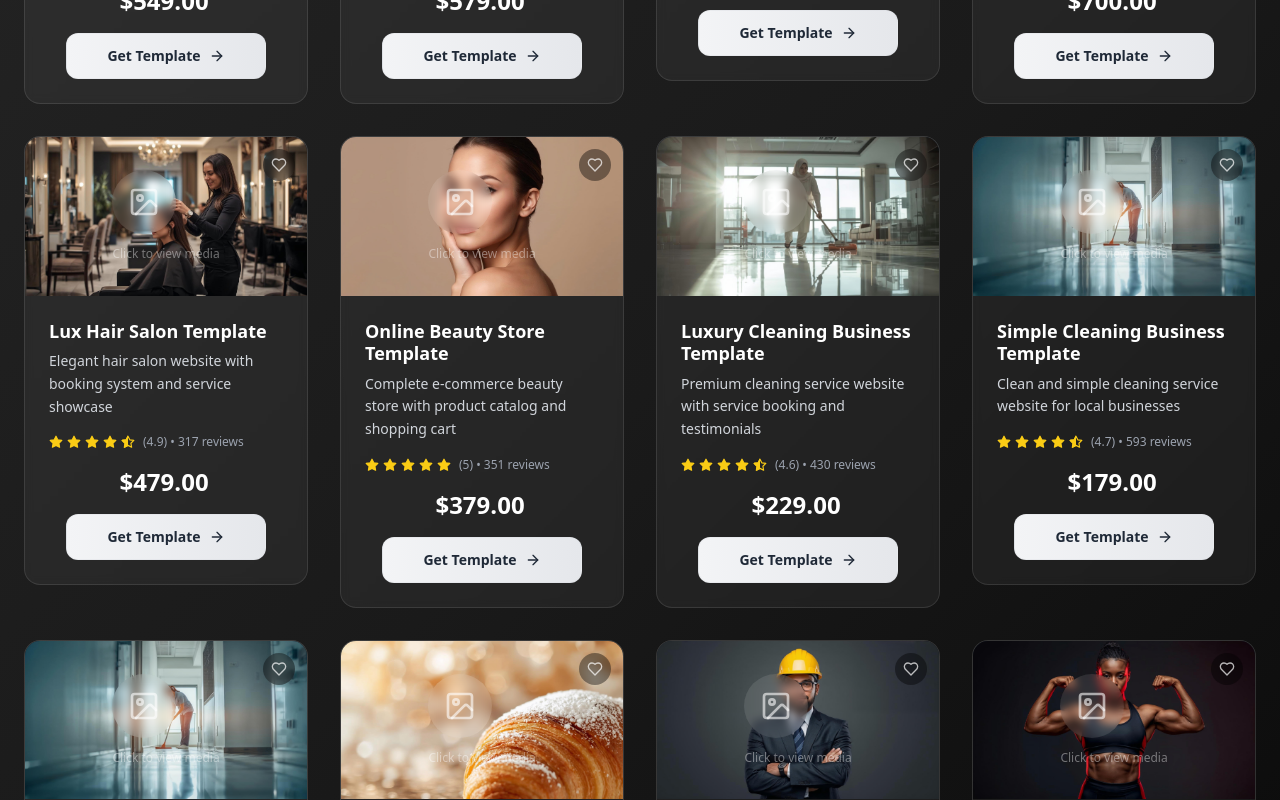
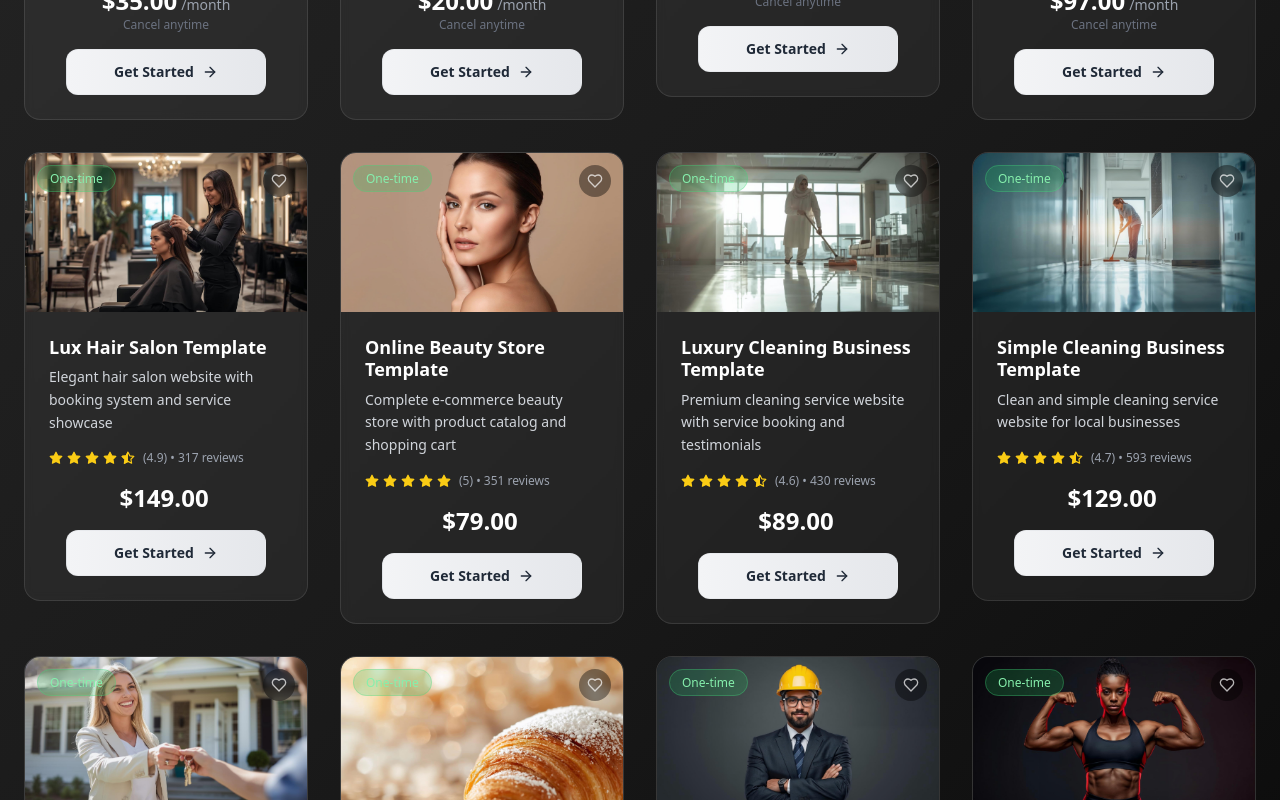
Before and after one commit to EThorntonNexusLuma/template-store, a React (Vite) app: page / in a window 1280 px wide. Shown: the part 1120-1920 px from the top of the page. Built offline with nearby package versions, Linux system fonts and the light colour scheme.

Commit message:
Fix image loading for GitHub Pages deployment - add media paths and utils

```diff
--- a/src/components/ProductCard.tsx
+++ b/src/components/ProductCard.tsx
@@ -1,7 +1,7 @@
 import React, { useState, useEffect } from "react";
-import { Heart, Image as ImageIcon, Star, ArrowRight } from "lucide-react";
+import { Heart, Star, ArrowRight } from "lucide-react";
 import type { Product } from "../stripe-config";
-import { ProductMediaModal } from "./ProductMediaModal";
+import { getProductMediaPath } from "../utils/paths";
 
 type Props = {
   product: Product;
@@ -10,13 +10,11 @@ type Props = {
 };
 
 export const ProductCard: React.FC<Props> = ({ product, onLike, isLiked }) => {
-  const [isModalOpen, setIsModalOpen] = useState(false);
   const [reviewData, setReviewData] = useState({ rating: 4.9, count: 124 });
 
   // Generate initial rating and review count based on product
   useEffect(() => {
     const generateRatingData = (productId: string) => {
-      // Use product ID to generate consistent but varied ratings
       const seed = productId.charCodeAt(productId.length - 1);
       const ratings = [4.6, 4.7, 4.8, 4.9, 5.0];
       const baseCounts = [89, 156, 203, 287, 342, 411, 578, 634, 721, 856];
@@ -36,14 +34,13 @@ export const ProductCard: React.FC<Props> = ({ product, onLike, isLiked }) => {
   // Real-time review updates
   useEffect(() => {
     const interval = setInterval(() => {
-      // 20% chance of a review update every 8-15 seconds
       if (Math.random() < 0.2) {
         setReviewData(prev => ({
           ...prev,
           count: prev.count + 1
         }));
       }
-    }, Math.random() * 7000 + 8000); // Random interval between 8-15 seconds
+    }, Math.random() * 7000 + 8000);
 
     return () => clearInterval(interval);
   }, []);
@@ -81,154 +78,31 @@ export const ProductCard: React.FC<Props> = ({ product, onLike, isLiked }) => {
     return stars;
   };
 
-  // Map product IDs to payment links
-  const getPaymentLink = (productId: string) => {
-    const paymentLinks: Record<string, string> = {
-      'prod_1': 'https://buy.stripe.com/28E4gy2109XbbrW8TPbQY0v',           // DreamVision Artist Pro (Business Coach)
-      'prod_2': 'https://buy.stripe.com/eVq14maxwglzcw0fidbQY0u',           // DreamVision Pro Member (Lux Auto)
-      'prod_3': 'https://buy.stripe.com/fZueVcfRQd9n9jO5HDbQY0w',          // Nexus Luma Web Design (Pro) (Lux Home)
-      'prod_4': 'https://buy.stripe.com/dRm8wO6hgc5jbrW4DzbQY0o',          // Nexus Luma Web Design Starter (Credit Wise)
-      'prod_5': 'https://buy.stripe.com/aFa28q0WW4CR67C5HDbQY0t',           // E-commerce Pro Template (Lux Hair)
-      'prod_6': 'https://buy.stripe.com/bJeaEW8po8T78fKb1XbQY0s',           // Portfolio Showcase Premium (Beauty Store)
-      'prod_7': 'https://buy.stripe.com/aFa6oG498c5j0Ni8TPbQY0p',           // Business Landing Pro (Lux Clean)
-      'prod_8': 'https://buy.stripe.com/8x2aEWgVU3yN53yb1XbQY0r',           // Restaurant Template Suite (Simple)
-      'prod_9': 'https://buy.stripe.com/7sYdR85dc9Xb67C3zvbQY0y',           // SaaS Dashboard Kit (Clean)
-      'prod_10': 'https://buy.stripe.com/8x2aEW8po0mBanS2vrbQY0q',          // Real Estate Pro (Better Baking)
-      'prod_11': 'https://buy.stripe.com/14AcN48pod9nanS2vrbQY0z',          // Healthcare Template (Construction)
-      'prod_12': 'https://buy.stripe.com/eVqeVcgVUc5jcw02vrbQY0x'           // Education Platform (Fitness)
-    };
-    return paymentLinks[productId] || '#'; // fallback to # if no link found
-  };
-
-  // Map product IDs to the folder names and actual filenames
-  const getProductMedia = (productId: string) => {
-    const mediaMap: Record<string, { folder: string; image: string; gif: string }> = {
-      'prod_1': {
-        folder: 'business',
-        image: 'Business coach.jpg',
-        gif: 'credit repair.gif'
-      },
-      'prod_2': {
-        folder: 'lux-auto',
-        image: 'Sales Girl.jpg',
-        gif: 'Luxury Auto.gif'
-      },
-      'prod_3': {
-        folder: 'lux-home',
-        image: 'create a simple real estate home sold giving keys.jpg',
-        gif: 'Luxury Home.gif'
-      },
-      'prod_4': {
-        folder: 'credit-wise',
-        image: 'beautiful black business woman.jpg',
-        gif: 'smart credit.gif'
-      },
-      'prod_5': {
-        folder: 'lux-hair',
-        image: 'luxury hair salon latina.jpg',
-        gif: 'luxury hair temp.gif'
-      },
-      'prod_6': {
-        folder: 'beauty-store',
-        image: 'Beauty model.jpg',
-        gif: 'Lux Beauty Store.gif'
-      },
-      'prod_7': {
-        folder: 'lux-clean',
-        image: 'lux cleaning.jpg',
-        gif: 'Cleaning Website.gif'
-      },
-      'prod_8': {
-        folder: 'simple',
-        image: 'Simple Clean.jpg',
-        gif: 'Cleaning website 2.gif'
-      },
-      'prod_9': {
-        folder: 'clean',
-        image: 'Simple Clean.jpg',
-        gif: 'Cleaning Website.gif'
-      },
-      'prod_10': {
-        folder: 'better-baking',
-        image: 'Baked Bread.jpg',
-        gif: 'Bakery.gif'
-      },
-      'prod_11': {
-        folder: 'construction',
-        image: 'create a construction worker business man.jpg',
-        gif: 'Contruction website template.gif'
-      },
-      'prod_12': {
-        folder: 'fitness',
-        image: 'fitness woman.jpg',
-        gif: 'Gym website.gif'
-      }
-    };
-    return mediaMap[productId] || { folder: 'business', image: 'Business coach.jpg', gif: 'credit repair.gif' };
-  };
-
-  const productMedia = getProductMedia(product.id);
-  const mediaItems = [
-    {
-      id: '1',
-      type: 'image' as const,
-      url: `/products/${productMedia.folder}/${productMedia.image}`,
-      title: `${product.name} - Preview`
-    },
-    {
-      id: '2',
-      type: 'image' as const,
-      url: `/products/${productMedia.folder}/${productMedia.gif}`,
-      title: `${product.name} - Demo`
-    }
-  ];
-
-  const handleCardClick = () => {
-    setIsModalOpen(true);
-  };
-
-  const handlePaymentClick = () => {
-    const paymentUrl = getPaymentLink(product.id);
-    if (paymentUrl !== '#') {
-      window.open(paymentUrl, '_blank');
+  const handleGetStarted = () => {
+    if (product.checkoutUrl) {
+      window.open(product.checkoutUrl, '_blank');
     }
   };
 
   return (
-    <>
-      <div className="group relative bg-white/5 backdrop-blur-sm rounded-2xl border border-white/10 overflow-hidden hover:border-white/20 hover:bg-white/10 transition-all duration-500 hover:shadow-2xl hover:shadow-yellow-500/10 hover:-translate-y-1">
-        <div
-          className="relative aspect-video bg-gradient-to-br from-gray-800 to-gray-900 overflow-hidden cursor-pointer group/media"
-          onClick={handleCardClick}
-        >
-          <div className="absolute inset-0 bg-gradient-to-b from-transparent to-black/20" />
+    <div className="group relative bg-white/5 backdrop-blur-sm rounded-2xl border border-white/10 overflow-hidden hover:border-white/20 hover:bg-white/10 transition-all duration-500 hover:shadow-2xl hover:shadow-yellow-500/10 hover:-translate-y-1">
+      <div className="relative aspect-video bg-gradient-to-br from-gray-800 to-gray-900 overflow-hidden cursor-pointer group/media">
+        <div className="absolute inset-0 bg-gradient-to-b from-transparent to-black/20" />
 
-          {/* Display the first image as main preview */}
+        {product.media ? (
           <img
-            src={`/products/${productMedia.folder}/${productMedia.image}`}
+            src={getProductMediaPath(product.media.folder, product.media.image)}
             alt={product.name}
             className="absolute inset-0 w-full h-full object-cover group-hover/media:scale-105 transition-transform duration-300"
             onError={(e) => {
-              // Fallback to placeholder if image doesn't exist
               e.currentTarget.style.display = 'none';
             }}
           />
+        ) : null}
 
-          {/* Fallback placeholder when image doesn't load */}
-          <div className="absolute inset-0 flex items-center justify-center group-hover/media:scale-105 transition-transform duration-300">
-            <div className="relative">
-              <div className="w-16 h-16 rounded-full bg-white/10 backdrop-blur-sm flex items-center justify-center mb-3">
-                <ImageIcon className="w-8 h-8 text-white/60" />
-              </div>
-              <div className="text-center">
-                <p className="text-xs text-white/40 font-medium">Click to view media</p>
-              </div>
-            </div>
-          </div>
-
-          <div className="absolute inset-0 bg-black/20 opacity-0 group-hover/media:opacity-100 transition-opacity duration-300 flex items-center justify-center">
-            <div className="text-white/80 text-sm font-medium">View Gallery</div>
-          </div>
+        <div className="absolute inset-0 bg-black/20 opacity-0 group-hover/media:opacity-100 transition-opacity duration-300 flex items-center justify-center">
+          <div className="text-white/80 text-sm font-medium">View Template</div>
+        </div>
 
         <button
           aria-label={isLiked ? "Unlike" : "Like"}
@@ -244,6 +118,16 @@ export const ProductCard: React.FC<Props> = ({ product, onLike, isLiked }) => {
             }`}
           />
         </button>
+
+        <div className="absolute top-3 left-3">
+          <span className={`px-3 py-1 rounded-full text-xs font-medium backdrop-blur-sm ${
+            product.mode === "subscription"
+              ? "bg-blue-500/20 text-blue-300 border border-blue-400/30"
+              : "bg-green-500/20 text-green-300 border border-green-400/30"
+          }`}>
+            {product.mode === "subscription" ? "Subscription" : "One-time"}
+          </span>
+        </div>
       </div>
 
       <div className="p-6">
@@ -279,10 +163,10 @@ export const ProductCard: React.FC<Props> = ({ product, onLike, isLiked }) => {
 
         <div className="flex justify-center">
           <button
-            onClick={handlePaymentClick}
+            onClick={handleGetStarted}
             className="group/btn relative px-8 py-3 bg-gradient-to-r from-gray-100 to-gray-200 hover:from-teal-500 hover:to-teal-600 text-gray-800 hover:text-white font-semibold rounded-xl transition-all duration-300 hover:shadow-lg hover:shadow-teal-500/25 hover:scale-105 min-h-[44px] flex items-center justify-center gap-2 border border-gray-300/30 backdrop-blur-sm w-full max-w-[200px]"
           >
-            <span className="text-sm">Get Template</span>
+            <span className="text-sm">Get Started</span>
             <ArrowRight className="w-4 h-4 group-hover/btn:translate-x-0.5 transition-transform" />
           </button>
         </div>
@@ -290,14 +174,5 @@ export const ProductCard: React.FC<Props> = ({ product, onLike, isLiked }) => {
 
       <div className="absolute inset-0 rounded-2xl bg-gradient-to-r from-yellow-500/5 via-transparent to-yellow-500/5 opacity-0 group-hover:opacity-100 transition-opacity duration-500 pointer-events-none" />
     </div>
-
-    {/* Modal */}
-    <ProductMediaModal
-      isOpen={isModalOpen}
-      onClose={() => setIsModalOpen(false)}
-      product={product}
-      media={mediaItems}
-    />
-  </>
   );
 };
--- a/src/stripe-config.ts
+++ b/src/stripe-config.ts
@@ -5,7 +5,12 @@ export interface Product {
   description: string;
   price: number;
   mode: 'payment' | 'subscription';
-  checkoutUrl?: string;
+  checkoutUrl: string;
+  media?: {
+    folder: string;
+    image: string;
+    gif: string;
+  };
 }
 
 export const products: Product[] = [
@@ -14,108 +19,168 @@ export const products: Product[] = [
     priceId: 'price_1',
     name: 'DreamVision Business Coach Template',
     description: 'Professional business coaching website template for coaches and consultants',
-    price: 549.00,
-    mode: 'payment',
-    checkoutUrl: 'https://buy.stripe.com/28E4gy2109XbbrW8TPbQY0v'
+    price: 35.00,
+    mode: 'subscription',
+    checkoutUrl: 'https://buy.stripe.com/bIY01M8Cr8kX2Ri4gg',
+    media: {
+      folder: 'business',
+      image: 'Business coach.jpg',
+      gif: 'credit repair.gif'
+    }
   },
   {
     id: 'prod_2',
     priceId: 'price_2',
     name: 'Luxury Auto Website Template',
     description: 'Premium automotive dealership website with luxury car showcases and lead generation',
-    price: 579.00,
-    mode: 'payment',
-    checkoutUrl: 'https://buy.stripe.com/eVq14maxwglzcw0fidbQY0u'
+    price: 20.00,
+    mode: 'subscription',
+    checkoutUrl: 'https://buy.stripe.com/00g6qc5oN8kXaiIcMN',
+    media: {
+      folder: 'lux-auto',
+      image: 'Sales Girl.jpg',
+      gif: 'Luxury Auto.gif'
+    }
   },
   {
     id: 'prod_3',
     priceId: 'price_3',
     name: 'Basic Real Estate Website Template',
     description: 'Essential real estate website with property listings and agent profiles',
-    price: 349.00,
-    mode: 'payment',
-    checkoutUrl: 'https://buy.stripe.com/fZueVcfRQd9n9jO5HDbQY0w'
+    price: 297.00,
+    mode: 'subscription',
+    checkoutUrl: 'https://buy.stripe.com/fZe2a28Cr8kXbmM4gh',
+    media: {
+      folder: 'lux-home',
+      image: 'create a simple real estate home sold giving keys.jpg',
+      gif: 'Luxury Home.gif'
+    }
   },
   {
     id: 'prod_4',
     priceId: 'price_4',
     name: 'Credit Wise Finance Coach',
     description: 'Financial coaching website template for credit repair and financial advisors',
-    price: 700.00,
-    mode: 'payment',
-    checkoutUrl: 'https://buy.stripe.com/dRm8wO6hgc5jbrW4DzbQY0o'
+    price: 97.00,
+    mode: 'subscription',
+    checkoutUrl: 'https://buy.stripe.com/aEU5mc4kLcBjgGQ5kl',
+    media: {
+      folder: 'credit-wise',
+      image: 'beautiful black business woman.jpg',
+      gif: 'smart credit.gif'
+    }
   },
   {
     id: 'prod_5',
     priceId: 'price_5',
     name: 'Lux Hair Salon Template',
     description: 'Elegant hair salon website with booking system and service showcase',
-    price: 479.00,
+    price: 149.00,
     mode: 'payment',
-    checkoutUrl: 'https://buy.stripe.com/aFa28q0WW4CR67C5HDbQY0t'
+    checkoutUrl: 'https://buy.stripe.com/28o7uggcV4Z7cwU6oo',
+    media: {
+      folder: 'lux-hair',
+      image: 'luxury hair salon latina.jpg',
+      gif: 'luxury hair temp.gif'
+    }
   },
   {
     id: 'prod_6',
     priceId: 'price_6',
     name: 'Online Beauty Store Template',
     description: 'Complete e-commerce beauty store with product catalog and shopping cart',
-    price: 379.00,
+    price: 79.00,
     mode: 'payment',
-    checkoutUrl: 'https://buy.stripe.com/bJeaEW8po8T78fKb1XbQY0s'
+    checkoutUrl: 'https://buy.stripe.com/fZe9CocWHcBjcqQ5km',
+    media: {
+      folder: 'beauty-store',
+      image: 'Beauty model.jpg',
+      gif: 'Lux Beauty Store.gif'
+    }
   },
   {
     id: 'prod_7',
     priceId: 'price_7',
     name: 'Luxury Cleaning Business Template',
     description: 'Premium cleaning service website with service booking and testimonials',
-    price: 229.00,
+    price: 89.00,
     mode: 'payment',
-    checkoutUrl: 'https://buy.stripe.com/aFa6oG498c5j0Ni8TPbQY0p'
+    checkoutUrl: 'https://buy.stripe.com/dR615Q5oN8kX3Vm6op',
+    media: {
+      folder: 'lux-clean',
+      image: 'lux cleaning.jpg',
+      gif: 'Cleaning Website.gif'
+    }
   },
   {
     id: 'prod_8',
     priceId: 'price_8',
     name: 'Simple Cleaning Business Template',
     description: 'Clean and simple cleaning service website for local businesses',
-    price: 179.00,
+    price: 129.00,
     mode: 'payment',
-    checkoutUrl: 'https://buy.stripe.com/8x2aEWgVU3yN53yb1XbQY0r'
+    checkoutUrl: 'https://buy.stripe.com/aEUdSM0448kX4ZqeUX',
+    media: {
+      folder: 'simple',
+      image: 'Simple Clean.jpg',
+      gif: 'Cleaning website 2.gif'
+    }
   },
   {
     id: 'prod_9',
     priceId: 'price_9',
     name: 'Just Another Real Estate Website',
     description: 'Modern real estate website with advanced property search and virtual tours',
-    price: 129.00,
+    price: 199.00,
     mode: 'payment',
-    checkoutUrl: 'https://buy.stripe.com/7sYdR85dc9Xb67C3zvbQY0y'
+    checkoutUrl: 'https://buy.stripe.com/7sI15Q8Cr2SZ0Ii7su',
+    media: {
+      folder: 'lux-home',
+      image: 'create a simple real estate home sold giving keys.jpg',
+      gif: 'Luxury Home.gif'
+    }
   },
   {
     id: 'prod_10',
     priceId: 'price_10',
     name: 'Better Baking Bakery Website Template',
     description: 'Delicious bakery website with menu showcase and online ordering system',
-    price: 129.00,
+    price: 169.00,
     mode: 'payment',
-    checkoutUrl: 'https://buy.stripe.com/8x2aEW8po0mBanS2vrbQY0q'
+    checkoutUrl: 'https://buy.stripe.com/14k9Co9Gv3WZ4ZqbIS',
+    media: {
+      folder: 'better-baking',
+      image: 'Baked Bread.jpg',
+      gif: 'Bakery.gif'
+    }
   },
   {
     id: 'prod_11',
     priceId: 'price_11',
     name: 'Black Oak Construction Template',
     description: 'Professional construction company website with project portfolio and quotes',
-    price: 329.00,
+    price: 139.00,
     mode: 'payment',
-    checkoutUrl: 'https://buy.stripe.com/28EdR83587P34Xu7FEbQY0x'
+    checkoutUrl: 'https://buy.stripe.com/bIYcOI4kL8kX5duaEM',
+    media: {
+      folder: 'construction',
+      image: 'create a construction worker business man.jpg',
+      gif: 'Contruction website template.gif'
+    }
   },
   {
     id: 'prod_12',
     priceId: 'price_12',
     name: '24/7 Fitness Website Template',
     description: 'Complete fitness center website with class schedules and membership management',
-    price: 349.00,
+    price: 249.00,
     mode: 'payment',
-    checkoutUrl: 'https://buy.stripe.com/fZu8wOaxw9Xb0NifITbQY0z'
+    checkoutUrl: 'https://buy.stripe.com/14kaGE4kLdFrfCU000',
+    media: {
+      folder: 'fitness',
+      image: 'fitness woman.jpg',
+      gif: 'Gym website.gif'
+    }
   }
 ];
 
--- /dev/null
+++ b/src/utils/paths.ts
@@ -0,0 +1,17 @@
+// Utility to get the correct asset path for both development and production
+export const getAssetPath = (path: string): string => {
+  // In development, Vite serves from root
+  // In production (GitHub Pages), we need the base path
+  const base = import.meta.env.BASE_URL || '/';
+
+  // Remove leading slash from path if it exists
+  const cleanPath = path.startsWith('/') ? path.slice(1) : path;
+
+  // Combine base URL with the path
+  return `${base}${cleanPath}`;
+};
+
+// Helper to get product media paths
+export const getProductMediaPath = (folder: string, filename: string): string => {
+  return getAssetPath(`products/${folder}/${filename}`);
+};
```
